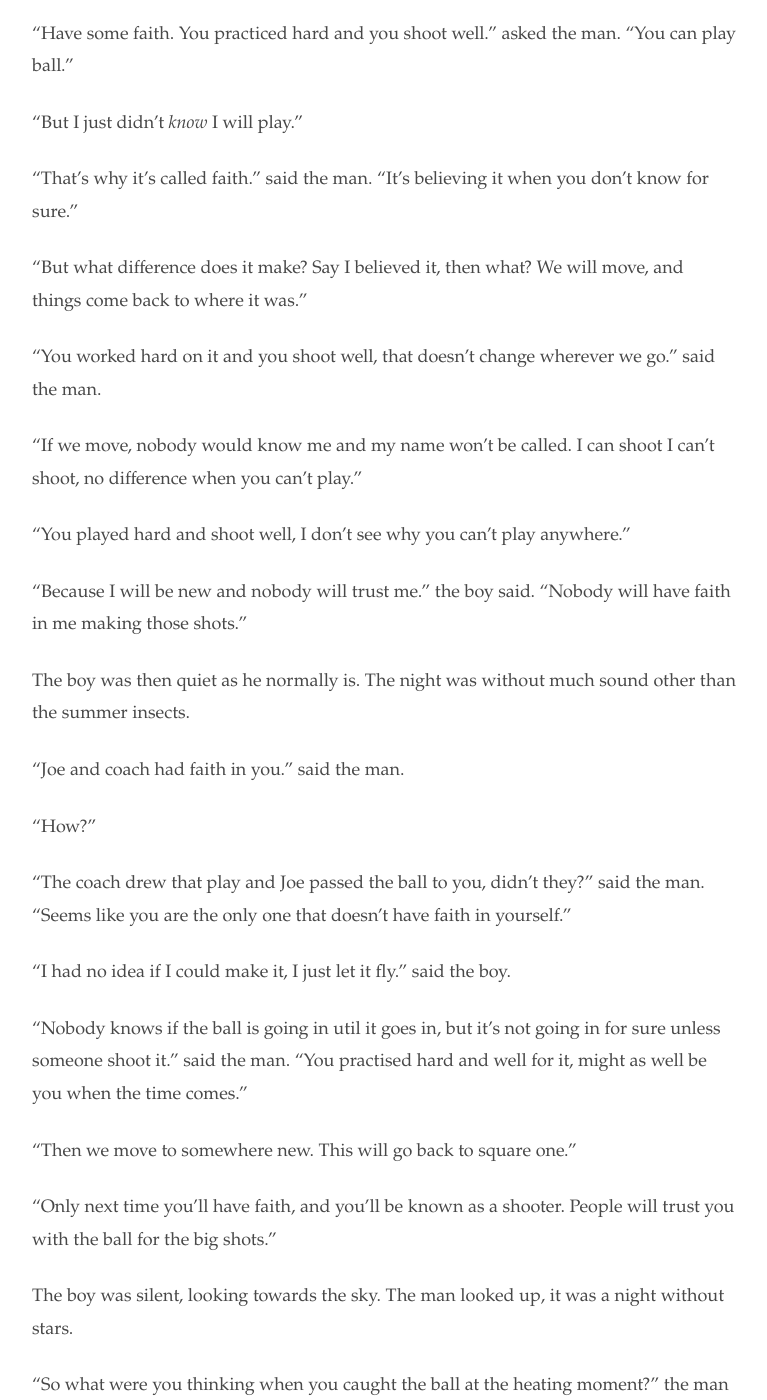
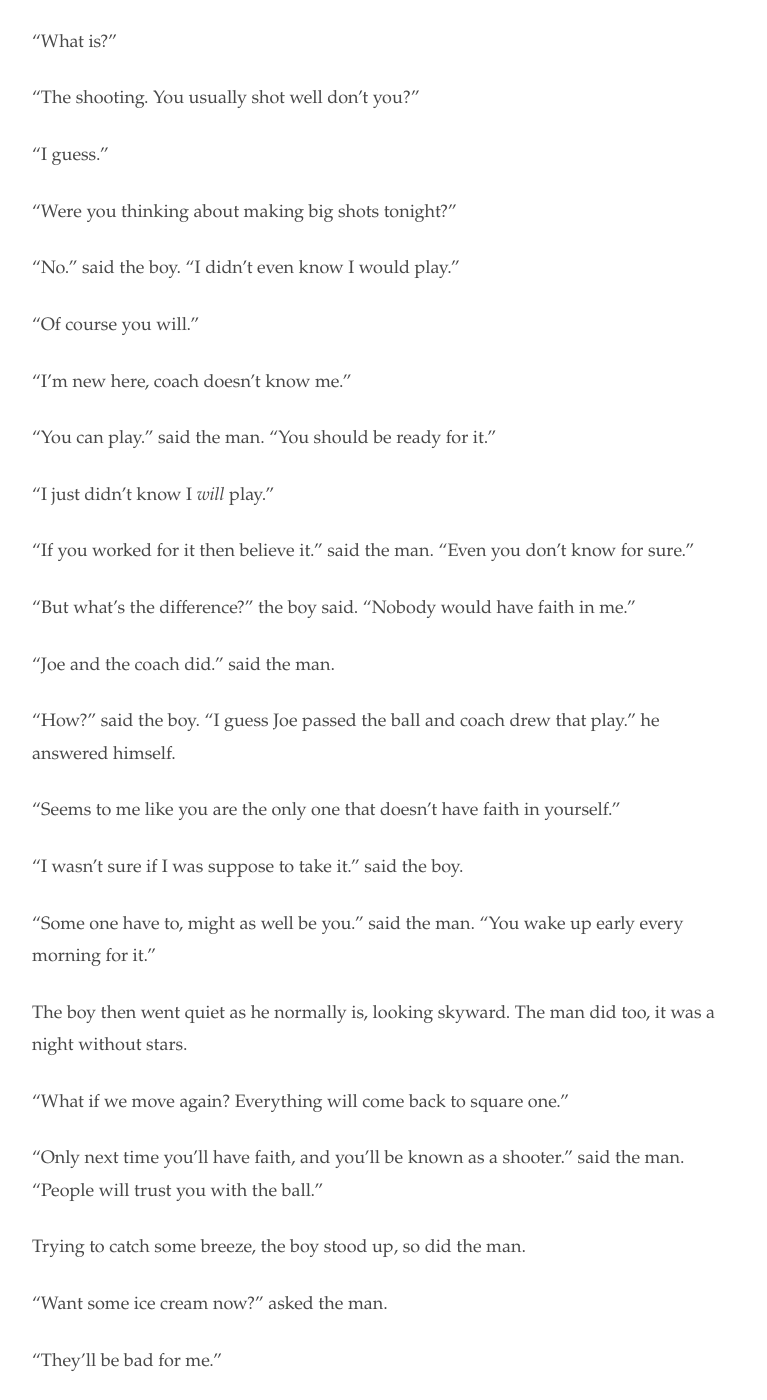
Before and after one commit to readandchedan/readandchedan.github.io, a Jekyll site: the page built from _posts/fiction/_posts/2014-07-23-shooter.md, in a window 1280 px wide and 1400 px high, scrolled down 3149 px. Shown: the whole window, without its empty margins (256-1023 px from the left). Built offline with Jekyll 4.4.1, drawn with Linux system fonts in a browser that asks for light colours; some of the changed text lies outside the part shown.

Commit message:
move the dialogue around a bit, see if this works

```diff
--- a/_posts/fiction/_posts/2014-07-23-shooter.md
+++ b/_posts/fiction/_posts/2014-07-23-shooter.md
@@ -3,9 +3,9 @@
 layout: default
 ---
 
-A man and a boy walked out of the gym. It was dark and the night was tender. The day had been hot, humid and dust but now things had started to settle into night and the air carried a sweet smell. It was late and every one had left. The gym was crowded but now without sight of any man other than the man and the boy. They stopped in the shadow made by a tree with a electric light shone a gentle, orange light over it. In front of them here is a road, a car passed by and soon vanished. Then it was silence.
+A man and a boy walked out of the gym. It was dark and the night was tender. The day had been hot, humid and dusty but now things settled down and the air carried a sweet smell. It was late and every one had left. The gym was crowded but now without any man in sight but the man and the boy. They stopped in the shadow made by a tree with a electric light shone a gentle, orange light over it. In front of them here is a road, a car passed by and soon vanished. Then it was quiet.
 
-"Do you want some ice cream?" the man asked.
+"Want some ice cream?" the man asked.
 
 "No."
 
@@ -17,11 +17,11 @@
 
 "I guess."
 
-"It was, that I'm sure." said the man. "some real nice shots."
+"It was." said the man. "some real nice shots."
 
 "Maybe One of them."
 
-"No, one of them was _especially_ nice." answered the man.
+"No, one of them was _great_." answered the man.
 
 "Just when did you arrive?"
 
@@ -53,17 +53,29 @@
 
 "It doesn't matter who made the shot, if it wasn't Joe no way that could happen." said the boy.
 
-"A made shot is a made shot." said the man. "How's that book you are reading?"
+"A made shot is a made shot." said the man. "So what's like feel like catching it?"
 
-"_The Alchemist_? I like it"
+"Just try to get it off."
+
+"I would too. Plenty of people, plenty of noise, little time left on the clock." said the man. "How's making it feel?"
+
+"Wasn't like what I thought. None of that exciting stuff on TV." said the boy. "It was like I'm standing in this clean, well lighted place, all by myself."
+
+"Solitary?"
+
+"_Enlightened_" said the boy. "That's what they call it in the book"
+
+"That book you are reading? What was it called again?"
+
+"_The Alchemist_."
 
 "What was it about?"
 
-"A kid following his dream, traveled around the world ."
+"A kid following his dream, traveled around the world."
 
 "Kinda like we do, just that none of us had any dreams to chance last time I check." said the man. "Just how many places we moved in the last few years?"
 
-"First Castle in north California , then Ramstien in Germany, Atlus in Oklahoma, then  Bentwaters in England." said the boy.
+"First Castle in north California , then Ramstien in Germany, Atlus in Oklahoma, then Bentwaters in England." said the boy.
 
 "Then back to California at Edward, then to here at Shaw." said the man. "Well, that's a lot of air bases. At least you are a big boy now. You can manage yourself."
 
@@ -87,65 +99,35 @@
 
 "Were you thinking about making big shots tonight?"
 
-"No." said the boy. "I didn't even know I could play."
+"No." said the boy. "I didn't even know I would play."
 
-"Of course you will play, you practiced hard."
+"Of course you will."
 
 "I'm new here, coach doesn't know me."
 
-"Have some faith. You practiced hard and you shoot well." asked the man. "You can play ball."
+"You can play." said the man. "You should be ready for it."
 
-"But I just didn't _know_ I will play."
+"I just didn't know I _will_ play."
 
-"That's why it's called faith." said the man. "It's believing it when you don't know for sure."
+"If you worked for it then believe it." said the man. "Even you don't know for sure."
 
-"But what difference does it make? Say I believed it, then what? We will move, and things come back to where it was."
+"But what's the difference?" the boy said. "Nobody would have faith in me."
 
-"You worked hard on it and you shoot well, that doesn't change wherever we go." said the man.
+"Joe and the coach did." said the man.
 
-"If we move, nobody would know me and my name won't be called. I can shoot I can't shoot, no difference when you can't play."
+"How?" said the boy. "I guess Joe passed the ball and coach drew that play." he answered himself.
 
-"You played hard and shoot well, I don't see why you can't play anywhere."
+"Seems to me like you are the only one that doesn't have faith in yourself."
 
-"Because I will be new and nobody will trust me." the boy said. "Nobody will have faith in me making those shots."
+"I wasn't sure if I was suppose to take it." said the boy.
 
-The boy was then quiet as he normally is. The night was without much sound other than the summer insects.
+"Some one have to, might as well be you." said the man. "You wake up early every morning for it."
 
-"Joe and coach had faith in you." said the man.
+The boy then went quiet as he normally is, looking skyward. The man did too, it was a night without stars.
 
-"How?"
+"What if we move again? Everything will come back to square one."
 
-"The coach drew that play and Joe passed the ball to you, didn't they?" said the man. "Seems like you are the only one that doesn't have faith in yourself."
-
-"I had no idea if I could make it, I just let it fly." said the boy.
-
-"Nobody knows if the ball is going in util it goes in, but it's not going in for sure unless someone shoot it." said the man. "You practised hard and well for it, might as well be you when the time comes."
-
-"Then we move to somewhere new. This will go back to square one."
-
-"Only next time you'll have faith, and you'll be known as a shooter. People will trust you with the ball for the big shots."
-
-The boy was silent, looking towards the sky. The man looked up, it was a night without stars.
-
-"So what were you thinking when you caught the ball at the heating moment?" the man asked.
-
-"Wasn't thinking much."
-
-"It was plenty of people and noise, little time left on the clock as well."
-
-"So I just let it fly."
-
-"Did you feel like it's going in?"
-
-"No idea. Now that I think of it," said the boy. "It wasn't that different from the shots I take every morning."
-
-"So, you were thinking: this is feeling good, it's going in."
-
-"No, it was like I'm standing in this clean, well lighted place, all by myself."
-
-"Solitary." Said the man.
-
-"_Enlightened_" said the boy. "I think that's what they call it in the book"
+"Only next time you'll have faith, and you'll be known as a shooter." said the man. "People will trust you with the ball."
 
 Trying to catch some breeze, the boy stood up, so did the man.
 
@@ -157,10 +139,12 @@
 
 "Like today." said the boy.
 
-"You are a young, hardworking fellow and you can shoot pretty jump shots. Have some faith and you can have anything. All these moving days will be over, then everyday will be a good day." the man said. "Also, today _is_ a good day. I had a good day's work and you played a good game, made a good shot. We could have some ice cream for that."
+"I had a good day's work and you played a good game, made a good shot. We could have some ice cream for that."
+
+<!-- "You are a young, hardworking fellow and you can shoot pretty jump shots. Have some faith and you can have anything. All these moving days will be over, then everyday will be a good day." the man said. "Also, today _is_ a good day. I had a good day's work and you played a good game, made a good shot. We could have some ice cream for that." -->
 
 "Are there any ice cream shop open? It's late."
 
-"There must be. We will find it and have some ice cream. Tomorrow I will wake up the same way and work, you will wake up the same way and shoot. I know I would, I know you will." said the man. "I have faith in that."
+"There must be. We will find it and have some ice cream. Tomorrow I will wake up the same way and work and you will wake up the same way and shoot. I know I would, I know you will. Then there will be more good days to come." said the man. "I have faith in that."
 
 "Come on, let's go get some ice cream." said the man, standing up, walking to his car.
```
Also changed, not shown: other parts of _posts/fiction/_posts/2014-07-23-shooter.md (+1 -1 lines).
